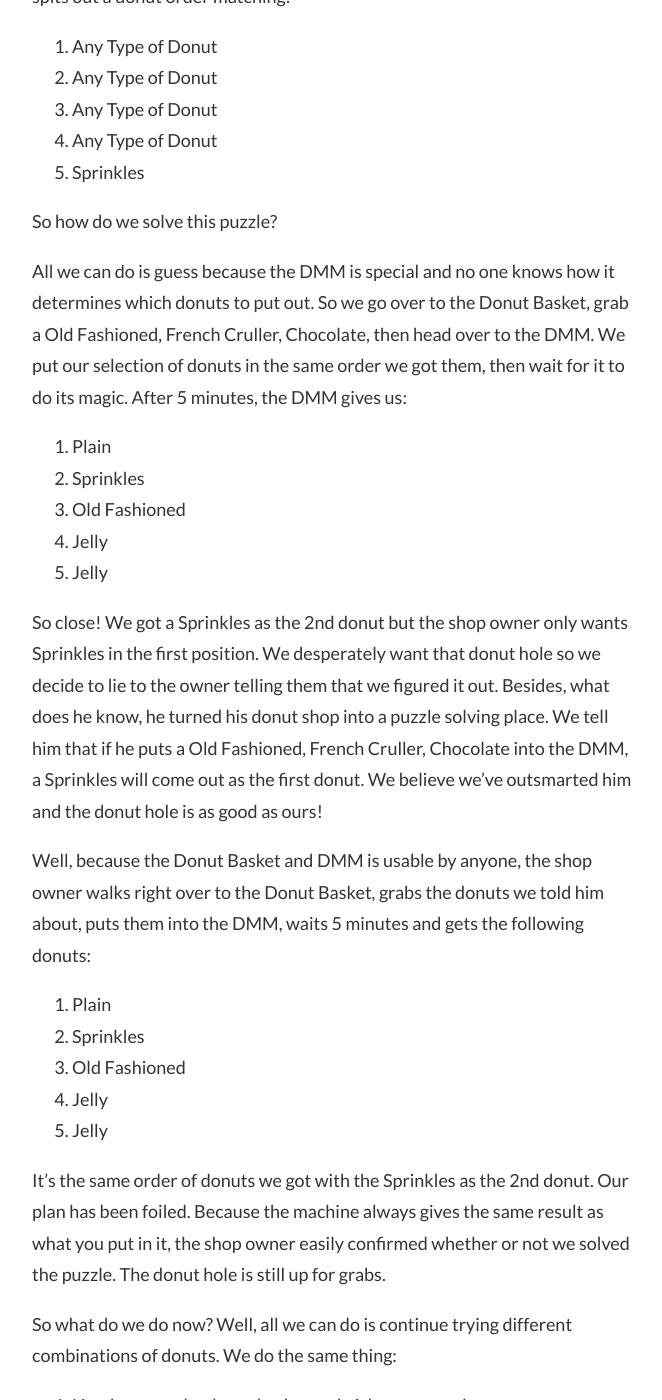
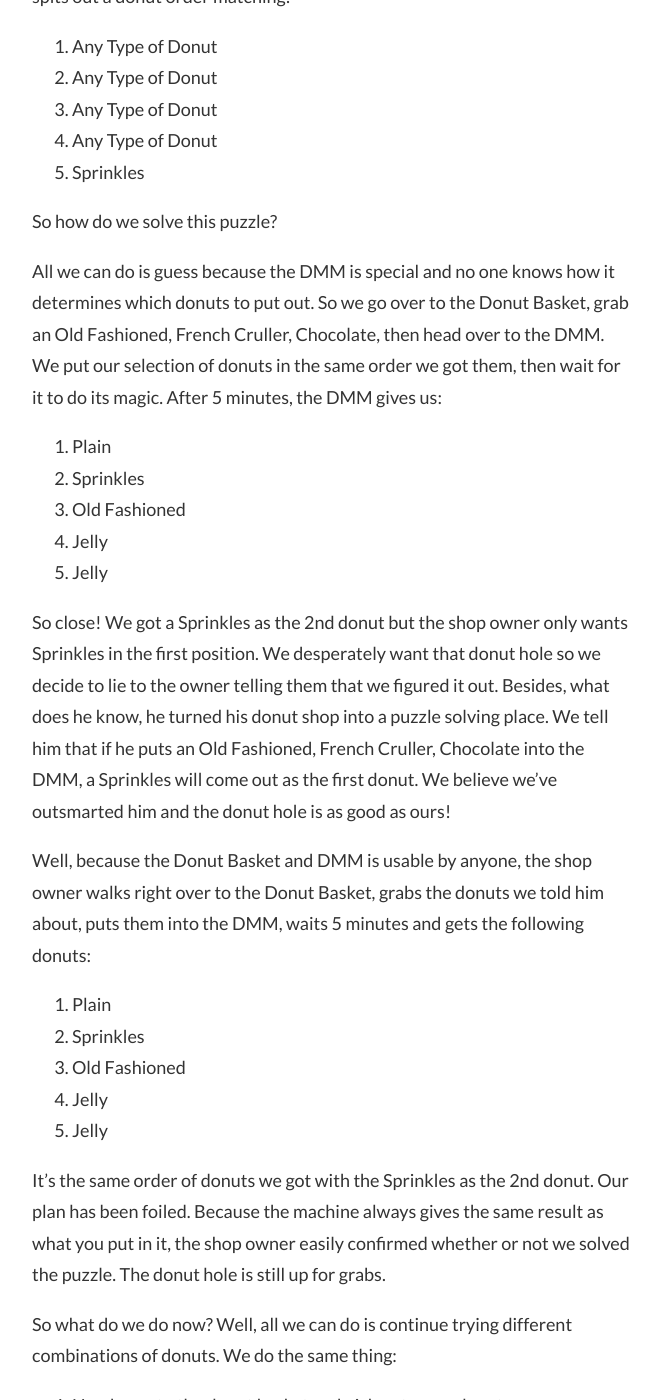
Before and after one commit to omar/omar.github.io, a Jekyll site: the page built from _posts/2016-07-17-what-does-mining-bitcoin-mean.md, in a window 1280 px wide and 1400 px high, scrolled down 2535 px. Shown: the whole window, without its empty margins (308-970 px from the left). Built offline with Jekyll 4.4.1, drawn with Linux system fonts in a browser that asks for light colours; nearby versions of some CDN libraries; library files that are not in the unit come from our copies; some of the changed text lies outside the part shown.

Commit message:
Copy edits

```diff
--- a/_posts/2016-07-17-what-does-mining-bitcoin-mean.md
+++ b/_posts/2016-07-17-what-does-mining-bitcoin-mean.md
@@ -57,7 +57,7 @@ To elaborate on what the puzzle is, the owner wants to know what quantity of don
 
 So how do we solve this puzzle?
 
-All we can do is guess because the DMM is special and no one knows how it determines which donuts to put out. So we go over to the Donut Basket, grab a Old Fashioned, French Cruller, Chocolate, then head over to the DMM. We put our selection of donuts in the same order we got them, then wait for it to do its magic. After 5 minutes, the DMM gives us:
+All we can do is guess because the DMM is special and no one knows how it determines which donuts to put out. So we go over to the Donut Basket, grab an Old Fashioned, French Cruller, Chocolate, then head over to the DMM. We put our selection of donuts in the same order we got them, then wait for it to do its magic. After 5 minutes, the DMM gives us:
 
 1. Plain
 2. Sprinkles
@@ -65,7 +65,7 @@ All we can do is guess because the DMM is special and no one knows how it determ
 4. Jelly
 5. Jelly
 
-So close! We got a Sprinkles as the 2nd donut but the shop owner only wants Sprinkles in the first position. We desperately want that donut hole so we decide to lie to the owner telling them that we figured it out. Besides, what does he know, he turned his donut shop into a puzzle solving place. We tell him that if he puts a Old Fashioned, French Cruller, Chocolate into the DMM, a Sprinkles will come out as the first donut. We believe we've outsmarted him and the donut hole is as good as ours!
+So close! We got a Sprinkles as the 2nd donut but the shop owner only wants Sprinkles in the first position. We desperately want that donut hole so we decide to lie to the owner telling them that we figured it out. Besides, what does he know, he turned his donut shop into a puzzle solving place. We tell him that if he puts an Old Fashioned, French Cruller, Chocolate into the DMM, a Sprinkles will come out as the first donut. We believe we've outsmarted him and the donut hole is as good as ours!
 
 Well, because the Donut Basket and DMM is usable by anyone, the shop owner walks right over to the Donut Basket, grabs the donuts we told him about, puts them into the DMM, waits 5 minutes and gets the following donuts:
 
```
Also changed, not shown: other parts of _posts/2016-07-17-what-does-mining-bitcoin-mean.md (+1 -1 lines).
